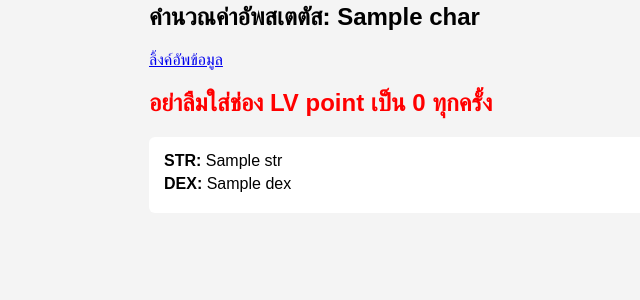
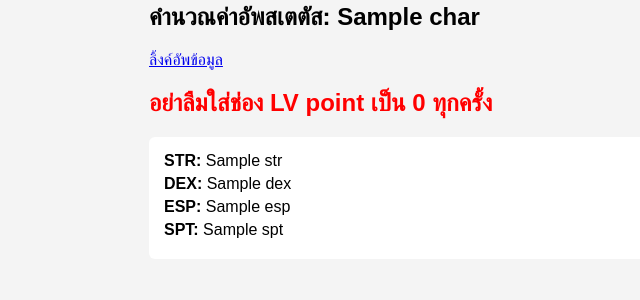
Before and after one commit to gardoffwhite/checkstat, a FastAPI app: template templates/index.html in a window 1280 px wide. Shown: the part 274-574 px from the top of the page, without its empty margins (191-831 px from the left). Run offline with FastAPI, Linux system fonts and the light colour scheme; the template is opened without the code that fills it: most values are stand-ins (such as "Sample title", 1, 10 or a date in 2020).

Commit message:
Update index.html

```diff
--- a/templates/index.html
+++ b/templates/index.html
@@ -49,6 +49,8 @@
     <ul>
         <li><strong>STR:</strong> {{ char_data['str'] }}</li>
         <li><strong>DEX:</strong> {{ char_data['dex'] }}</li>
+        <li><strong>ESP:</strong> {{ char_data['esp'] }}</li>
+        <li><strong>SPT:</strong> {{ char_data['spt'] }}</li>
     </ul>
     {% elif charname %}
     <p class="error">ไม่พบตัวละครนี้ในระบบ</p>
```
